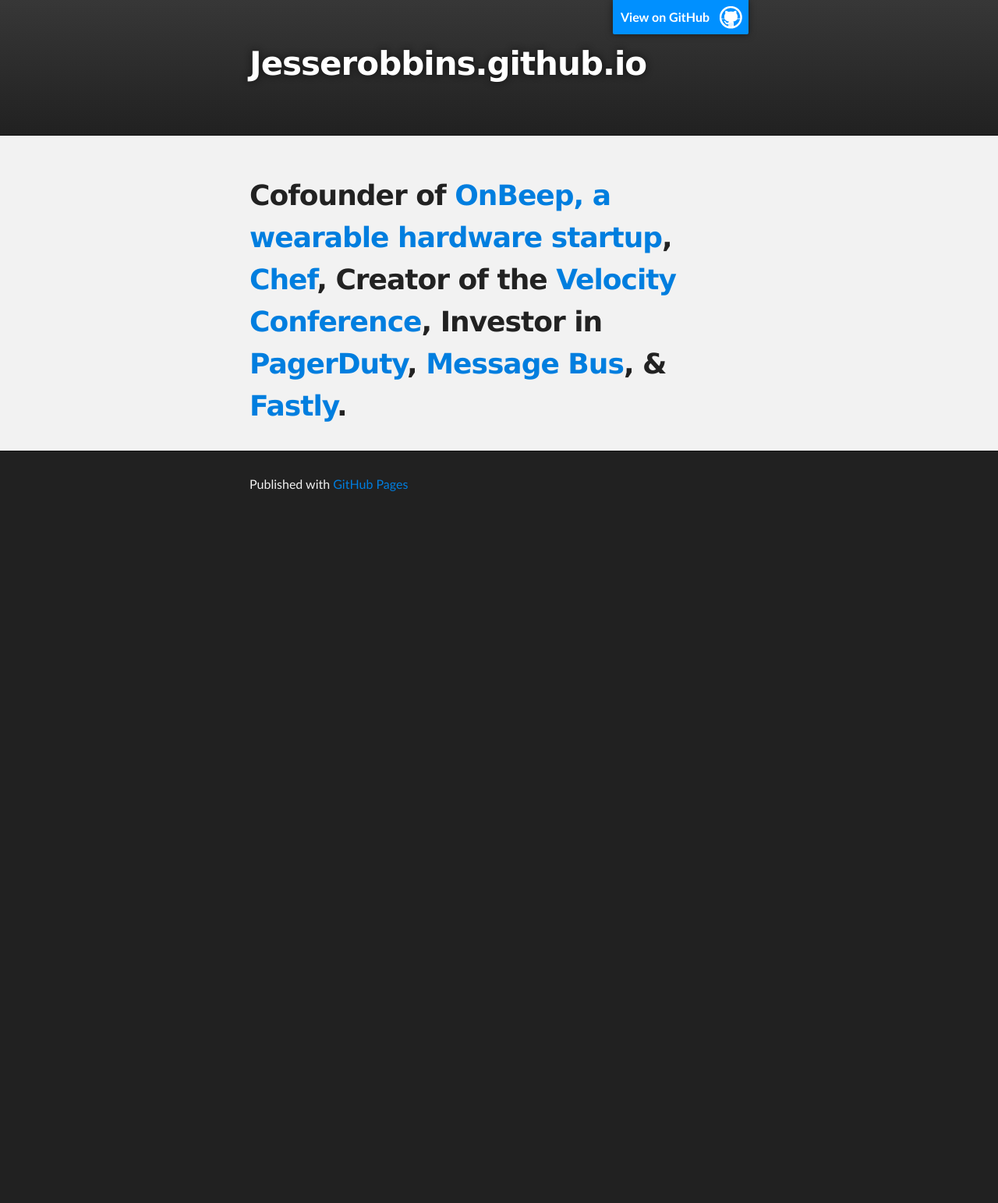
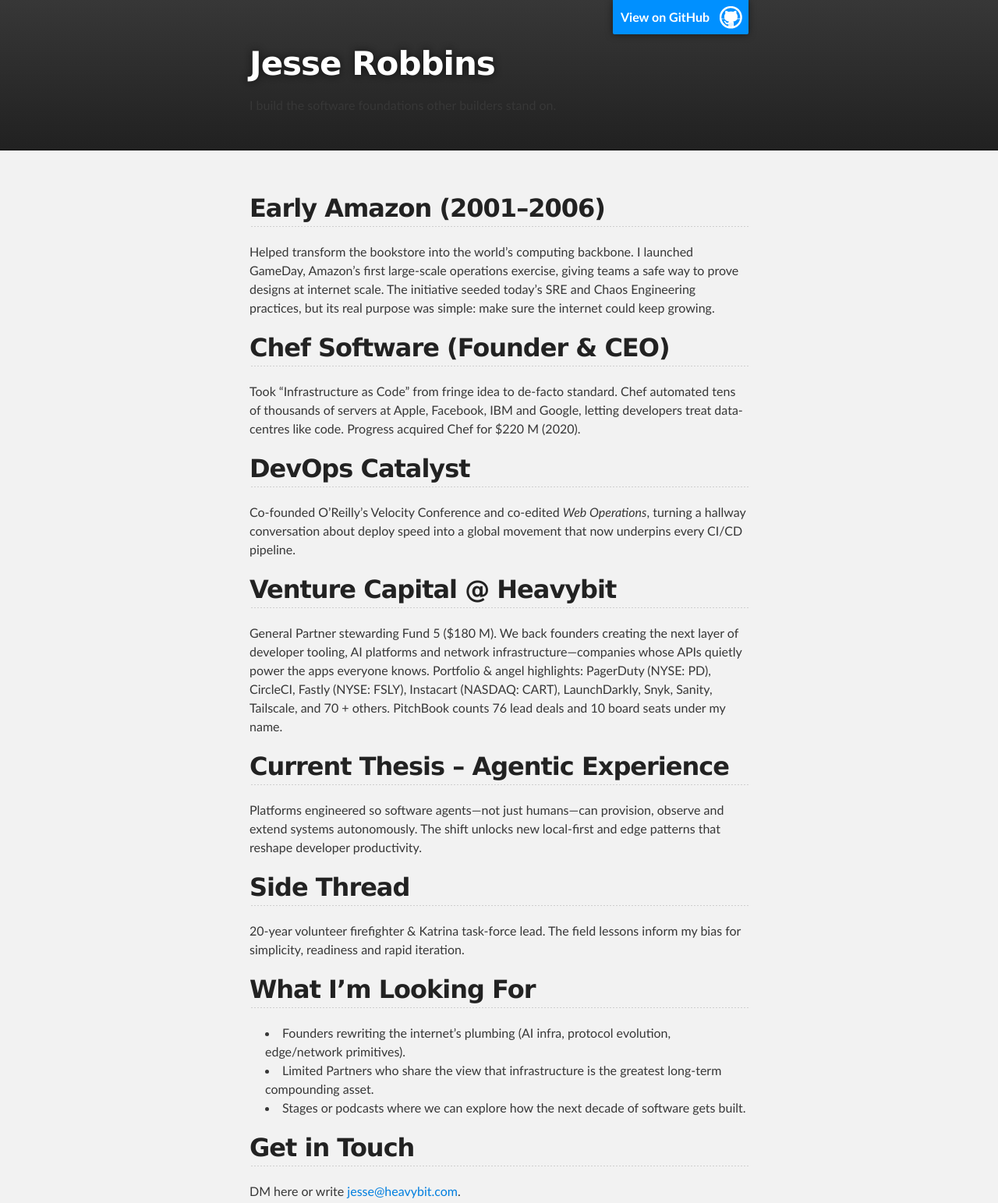
Before and after one commit to jesserobbins/jesserobbins.github.io, a plain HTML site: page index.html in a window 1280 px wide. Shown: the top 1543 px of the page at 78% size. Before the commit the page ends 800 px from the top, so only its background shows below. Drawn offline with Linux system fonts and the light colour scheme.

Commit message:
Refine bio page title

```diff
--- a/index.html
+++ b/index.html
@@ -1,44 +1,95 @@
 <!DOCTYPE html>
-<html>
-
+<html lang="en">
 <head>
-    <meta charset='utf-8' />
-    <meta http-equiv="X-UA-Compatible" content="chrome=1" />
-    <meta name="description" content="Jesserobbins.github.io : " />
-
+  <meta charset="utf-8">
+  <meta name="viewport" content="width=device-width, initial-scale=1">
+  <title>Jesse Robbins is a founder, investor, and firefighter building internet infrastructure</title>
+  <meta name="description" content="Jesse Robbins is a founder, investor, and firefighter building internet infrastructure. Early Amazon engineer, founder of Chef Software, DevOps catalyst, Heavybit general partner and advocate for Agentic Experience.">
+  <meta name="keywords" content="Jesse Robbins, DevOps, Chef, Amazon, Heavybit, Venture Capital, Infrastructure, Agentic Experience, firefighter">
+  <meta property="og:title" content="Jesse Robbins is a founder, investor, and firefighter building internet infrastructure">
+  <meta property="og:description" content="Founder of Chef and Heavybit GP. Early Amazon engineer and volunteer firefighter advancing Agentic Experience.">
+  <meta property="og:type" content="profile">
+  <meta property="profile:first_name" content="Jesse">
+  <meta property="profile:last_name" content="Robbins">
   <link rel="stylesheet" type="text/css" media="screen" href="stylesheets/stylesheet.css">
-
-    <title>Jesserobbins.github.io</title>
+  <script type="application/ld+json">
+  {
+    "@context": "https://schema.org",
+    "@type": "Person",
+    "name": "Jesse Robbins",
+    "jobTitle": "General Partner at Heavybit",
+    "sameAs": [
+      "https://github.com/jesserobbins"
+    ],
+    "email": "mailto:jesse@heavybit.com"
+  }
+  </script>
 </head>
-
 <body>
-
-    <!-- HEADER -->
   <div id="header_wrap" class="outer">
-        <header class="inner">
+    <header class="inner site-header">
       <a id="forkme_banner" href="https://github.com/jesserobbins">View on GitHub</a>
-
-          <h1 id="project_title">Jesserobbins.github.io</h1>
-          <h2 id="project_tagline"></h2>
-
+      <h1 id="project_title">Jesse Robbins</h1>
+      <p>I build the software foundations other builders stand on.</p>
     </header>
   </div>
 
-    <!-- MAIN CONTENT -->
   <div id="main_content_wrap" class="outer">
-      <section id="main_content" class="inner">
-        <h1>Cofounder of <a href="http://get.onbeep.com/">OnBeep, a wearable hardware startup</a>, <a href="http://www.getchef.com/">Chef</a>, Creator of the <a href="http://www.velocityconf.com">Velocity Conference</a>, Investor in <a href="http://www.pagerduty.com">PagerDuty</a>, <a href="http://www.messagebus.com/">Message Bus</a>, &amp; <a href="http://www.fastly.com/">Fastly</a>.</h1>
+    <main id="main_content" class="inner">
+      <article>
+        <section>
+          <h2>Early Amazon (2001&ndash;2006)</h2>
+          <p>Helped transform the bookstore into the world’s computing backbone. I launched GameDay, Amazon’s first large-scale operations exercise, giving teams a safe way to prove designs at internet scale. The initiative seeded today’s SRE and Chaos Engineering practices, but its real purpose was simple: make sure the internet could keep growing.</p>
         </section>
+
+        <section>
+          <h2>Chef Software (Founder &amp; CEO)</h2>
+          <p>Took “Infrastructure as Code” from fringe idea to de-facto standard. Chef automated tens of thousands of servers at Apple, Facebook, IBM and Google, letting developers treat data-centres like code. Progress acquired Chef for $220&nbsp;M (2020).</p>
+        </section>
+
+        <section>
+          <h2>DevOps Catalyst</h2>
+          <p>Co-founded O’Reilly’s Velocity Conference and co-edited <em>Web Operations</em>, turning a hallway conversation about deploy speed into a global movement that now underpins every CI/CD pipeline.</p>
+        </section>
+
+        <section>
+          <h2>Venture Capital @ Heavybit</h2>
+          <p>General Partner stewarding Fund&nbsp;5 ($180&nbsp;M). We back founders creating the next layer of developer tooling, AI platforms and network infrastructure—companies whose APIs quietly power the apps everyone knows. Portfolio &amp; angel highlights: PagerDuty (NYSE:&nbsp;PD), CircleCI, Fastly (NYSE:&nbsp;FSLY), Instacart (NASDAQ:&nbsp;CART), LaunchDarkly, Snyk, Sanity, Tailscale, and 70&nbsp;+ others. PitchBook counts 76 lead deals and 10 board seats under my name.</p>
+        </section>
+
+        <section>
+          <h2>Current Thesis &ndash; Agentic Experience</h2>
+          <p>Platforms engineered so software agents&mdash;not just humans&mdash;can provision, observe and extend systems autonomously. The shift unlocks new local-first and edge patterns that reshape developer productivity.</p>
+        </section>
+
+        <section>
+          <h2>Side Thread</h2>
+          <p>20-year volunteer firefighter &amp; Katrina task-force lead. The field lessons inform my bias for simplicity, readiness and rapid iteration.</p>
+        </section>
+
+        <section>
+          <h2>What I’m Looking For</h2>
+          <ul>
+            <li>Founders rewriting the internet’s plumbing (AI infra, protocol evolution, edge/network primitives).</li>
+            <li>Limited Partners who share the view that infrastructure is the greatest long-term compounding asset.</li>
+            <li>Stages or podcasts where we can explore how the next decade of software gets built.</li>
+          </ul>
+        </section>
+
+        <section>
+          <h2>Get in Touch</h2>
+          <p>DM here or write <a href="mailto:jesse@heavybit.com">jesse@heavybit.com</a>.</p>
+        </section>
+      </article>
+    </main>
   </div>
 
-    <!-- FOOTER  -->
   <div id="footer_wrap" class="outer">
     <footer class="inner">
       <p>Published with <a href="http://pages.github.com">GitHub Pages</a></p>
     </footer>
   </div>
 
-
-
+  <script src="javascripts/main.js"></script>
 </body>
 </html>
```
Also changed, not shown: 1 other file. Lines whose indentation alone changed are shown as unchanged.
